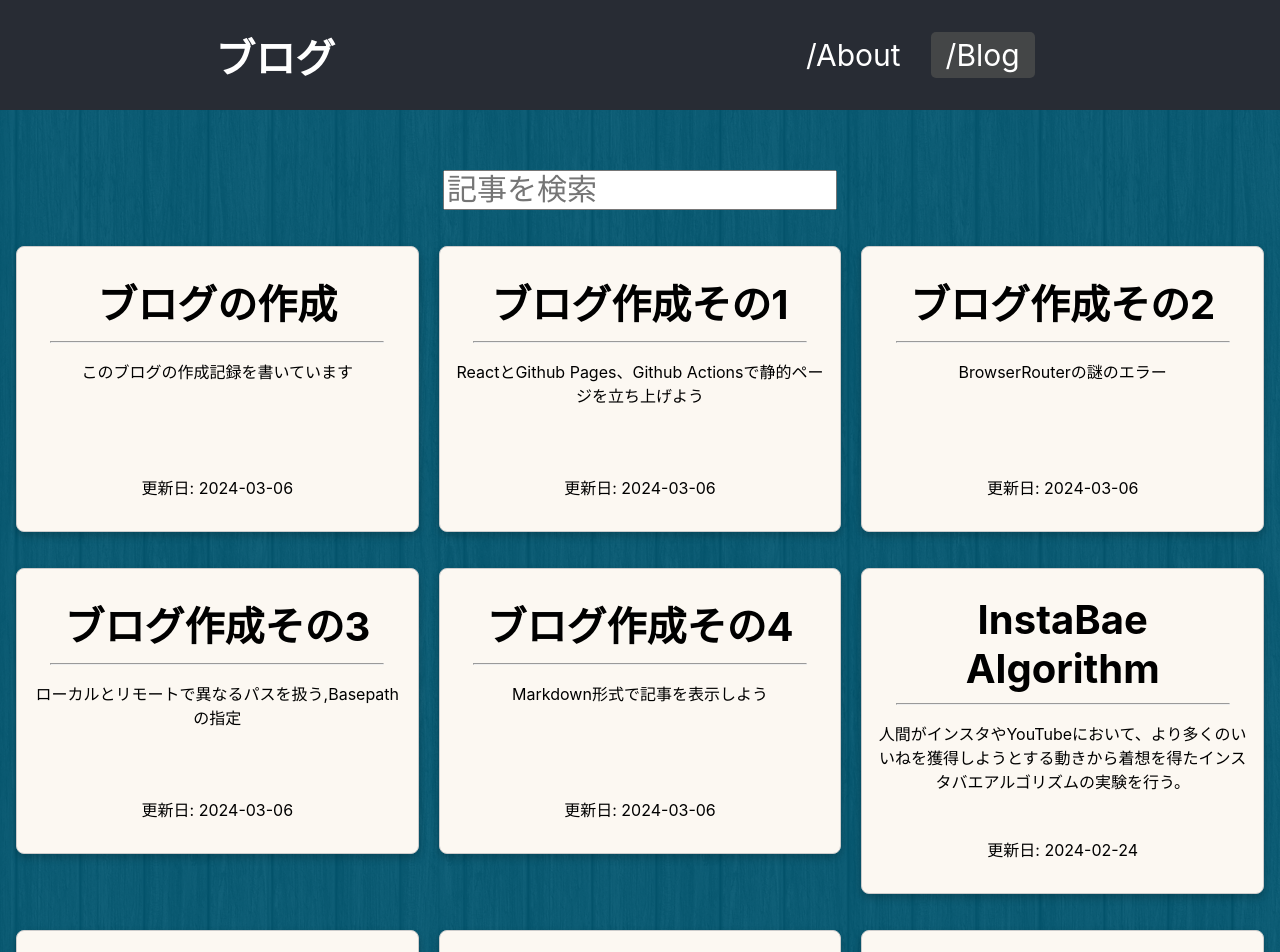
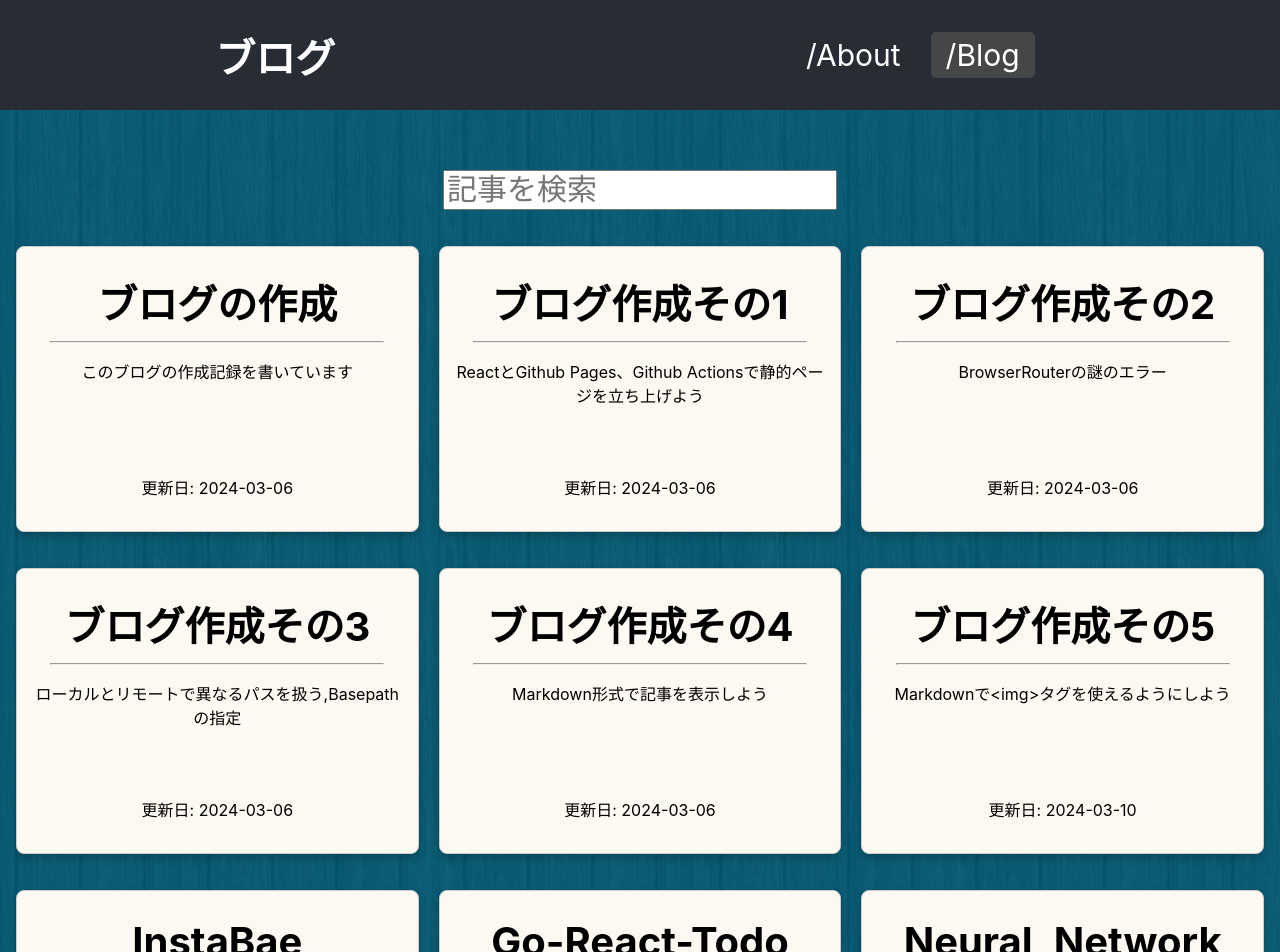
Before and after one commit to ntaku256/Portfolio-Blog, a React (Create React App) app: page / in a window 1280 px wide. Shown: the top 952 px of the page. Built offline with nearby package versions, Linux system fonts and the light colour scheme.

Commit message:
18st commit

```diff
--- a/package.json
+++ b/package.json
@@ -18,6 +18,7 @@
     "react-scripts": "5.0.1",
     "rehype-raw": "^7.0.0",
     "rehype-react": "^8.0.0",
+    "rehype-stringify": "^10.0.0",
     "remark-breaks": "^4.0.0",
     "remark-gfm": "^4.0.0",
     "sass": "^1.71.1",
--- a/public/articles/title.json
+++ b/public/articles/title.json
@@ -35,6 +35,13 @@
         "date": "2024-03-06"
     },
     {
+        "id": "Blog-Creat5",
+        "title": "ブログ作成その5",
+        "content": "Markdownで<img>タグを使えるようにしよう",
+        "author": "Nakaya",
+        "date": "2024-03-10"
+    },
+    {
         "id": "InstaBaeAlgorithm",
         "title": "InstaBae Algorithm",
         "content": "人間がインスタやYouTubeにおいて、より多くのいいねを獲得しようとする動きから着想を得たインスタバエアルゴリズムの実験を行う。",
--- a/src/components/markdown/MdImage.tsx
+++ b/src/components/markdown/MdImage.tsx
@@ -12,12 +12,10 @@ const MdImage: FC<MdImageType> = (props) => {
   const basePath = process.env.PUBLIC_URL || "";
   let modifiedSrc;
   if (src && src.startsWith("../..")) {
-    console.log("ok")
     modifiedSrc = src.replace("../..", "");;
   }
   else {
     // もしsrcがundefinedの場合や"../.."から始まらない場合は、元のsrcをそのまま使用する
-    console.log("no")
     modifiedSrc = src;
   }
 
```
Also changed, not shown: src/components/content/Article.tsx (+5 -4 lines), public/articles/Blog-Creat1/README.md, public/articles/Blog-Creat2/README.md, public/articles/Blog-Creat4/README.md, public/articles/Blog-Creat5/README.md (added), 1 other file (tests, documents, lock files or other folders).
